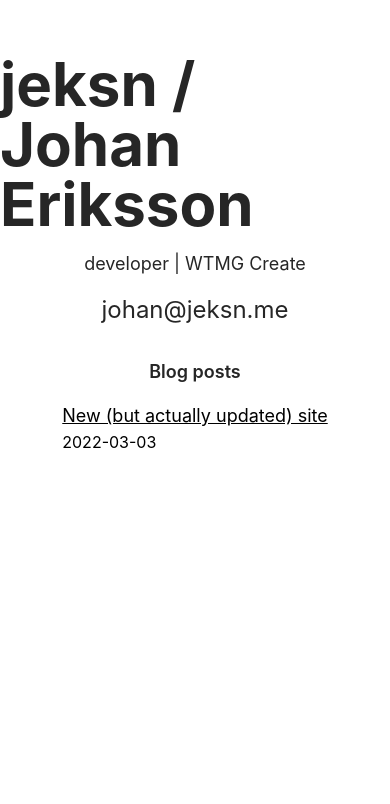
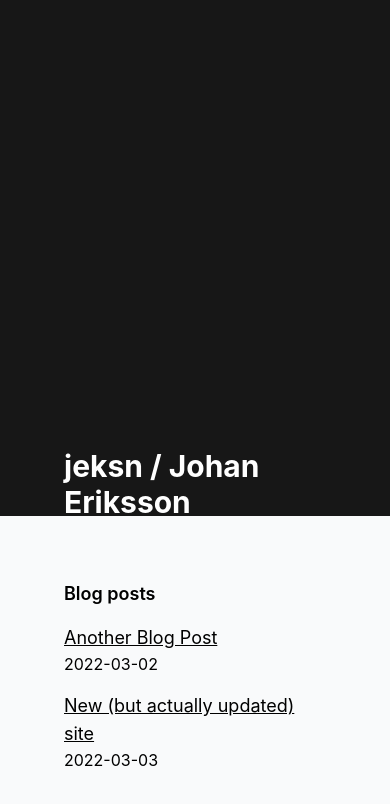
Before and after one commit to jeksn/jeksn21, a Next.js app: page / in a window 390 px wide. Shown: the part 168-972 px from the top of the page. Before the commit the page ends 844 px from the top, so only its background shows below. Built offline with nearby package versions, Linux system fonts and the light colour scheme.

Commit message:
design change

```diff
--- /dev/null
+++ b/content/another-blog-post.md
@@ -0,0 +1,8 @@
+---
+title: "Another Blog Post"
+date: "2022-03-02"
+---
+
+## Heading
+
+Text
--- a/pages/blog/[slug].js
+++ b/pages/blog/[slug].js
@@ -1,16 +1,21 @@
 import React from 'react'
 import matter from 'gray-matter'
 import ReactMarkdown from 'react-markdown'
-
+import Link from 'next/link'
 function PostTemplate({ content, data }) {
    // This holds the data between `---` from the .md file
    const frontmatter = data
 
    return (
-     <div className="max-w-screen-xl mx-auto prose">
+     <>
+     <Link href="/">
+      <a className="absolute top-10 left-10 text-neutral-900">go back</a>
+     </Link>
+     <div className="container flex flex-col justify-center h-full max-w-screen-md mx-auto mt-32 prose">
        <h1>{frontmatter.title}</h1>
        <ReactMarkdown children={content} />
      </div>
+     </>
    )
  }
 
--- a/pages/index.js
+++ b/pages/index.js
@@ -26,20 +26,25 @@ export async function getStaticProps() {
 
 export default function Home({ posts }) {
   return (
-    <div className="flex flex-col items-center justify-center min-h-screen bg-white text-neutral-800">
+    <div className="flex flex-col items-center justify-center h-screen bg-white text-neutral-800">
        <Head>
          <title>Johan Eriksson - jeksn.me</title>
          <link rel="icon" href="/favicon.ico" />
        </Head>
 
-       <main className="flex flex-col items-center justify-center py-6">
-         <h1 className="text-6xl font-bold">jeksn / Johan Eriksson</h1>
-         <span className="mt-4 text-lg">developer | WTMG Create</span>
-         <Link href="mailto:johan@jeksn.me">
-           <a className="mt-4 text-2xl hover:underline">johan@jeksn.me</a>
-         </Link>
-          <div className="mt-8">
-            <h2 className="text-lg font-semibold text-center">Blog posts</h2>
+       <main className="relative flex flex-col justify-center w-full md:flex-row">
+         <div className="relative top-0 flex flex-col w-full min-h-screen text-white bg-neutral-900 md:w-1/2">
+          <div className="container fixed bottom-0 flex flex-col justify-end h-full p-16">
+            <h1 className="text-3xl font-bold">jeksn / Johan Eriksson</h1>
+            <span className="mt-4 text-lg">developer | WTMG Create</span>
+            <Link href="mailto:johan@jeksn.me">
+              <a className="mt-4 text-2xl hover:underline">johan@jeksn.me</a>
+            </Link>
+          </div>
+         </div>
+          <div className="relative w-full h-full text-black bg-gray-50 md:w-1/2">
+          <div className="container flex flex-col justify-end h-full p-16">
+            <h2 className="text-lg font-semibold">Blog posts</h2>
             {posts.map(({ slug, frontmatter }) => (
               <div
                 key={slug}
@@ -54,6 +59,7 @@ export default function Home({ posts }) {
               </div>
             ))}
           </div>
+          </div>
         </main>
     </div>
   );
```
